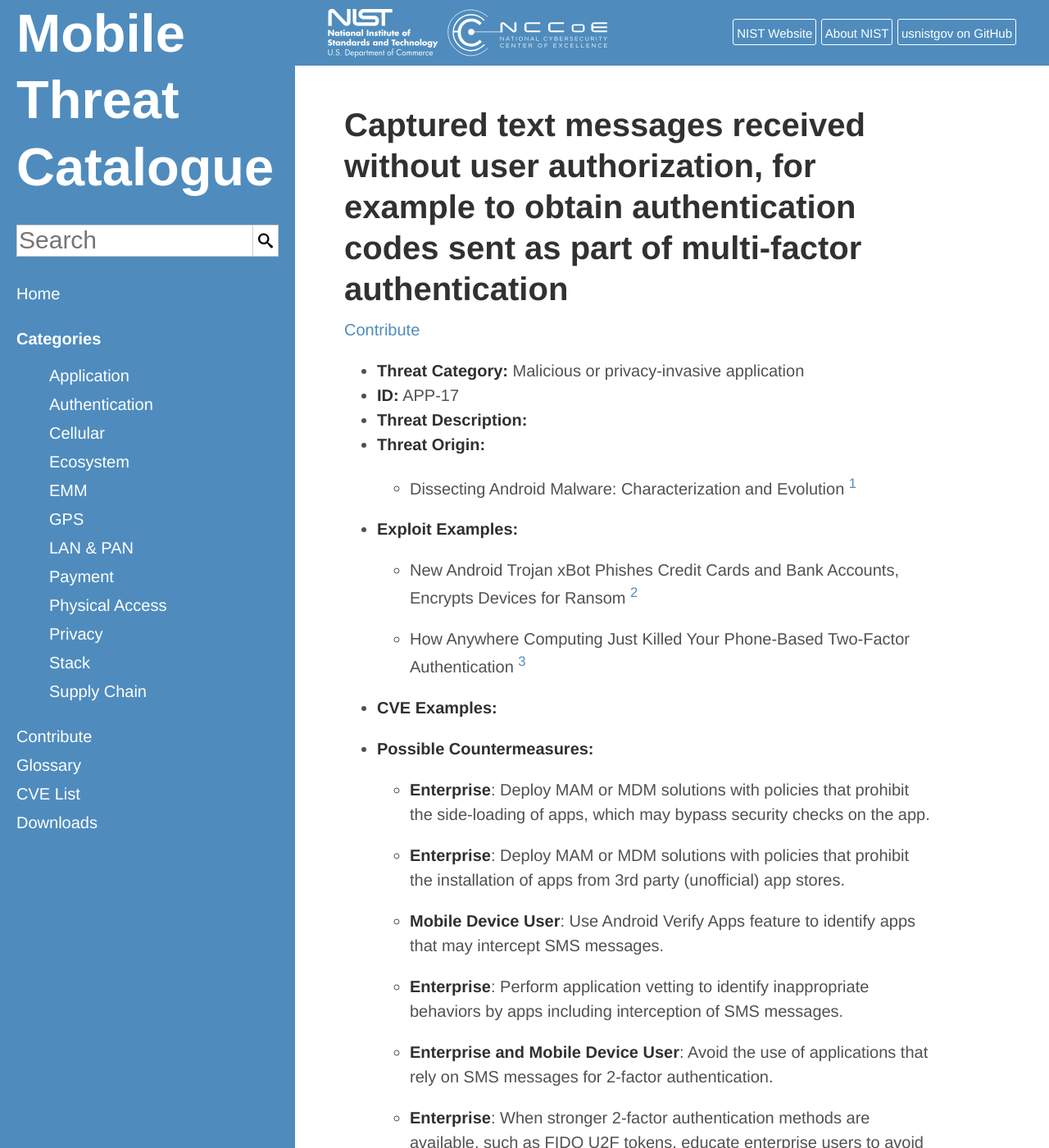
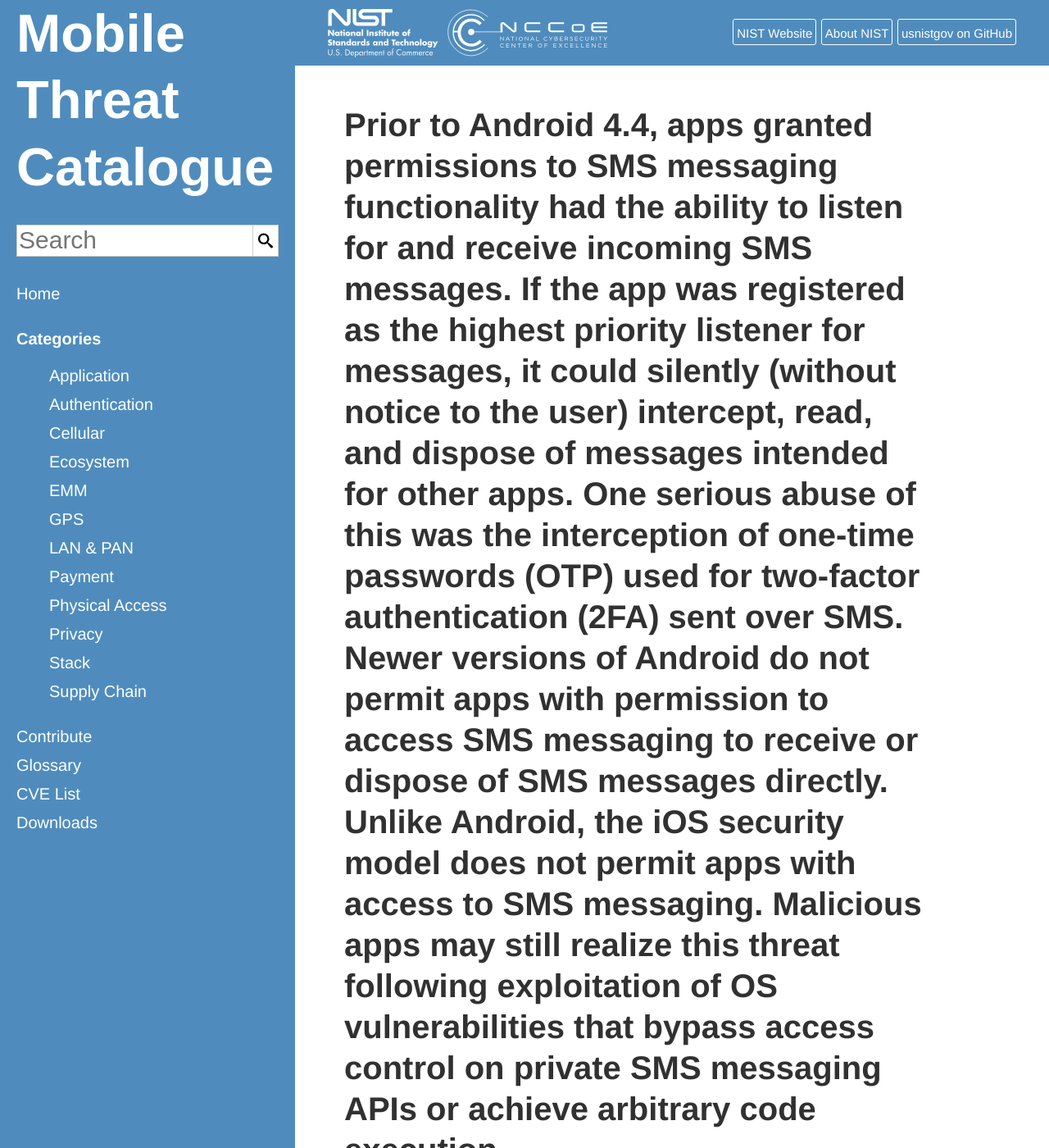
Before and after one commit to usnistgov/mobile-threat-catalogue, a Jekyll site: the page built from _application-threats/APP-17.md, in a window 1280 px wide and 1400 px high. Shown: the whole window at 82% size. Built offline with Jekyll 4.4.1, drawn with Linux system fonts in a browser that asks for light colours.

Commit message:
#238 update title and description

```diff
--- a/_application-threats/APP-17.md
+++ b/_application-threats/APP-17.md
@@ -2,7 +2,8 @@
     layout: threat
     ThreatCategory: "Malicious or privacy-invasive application"
     ID: APP-17
-    Threat: "Captured text messages received without user authorization, for example to obtain authentication codes sent as part of multi-factor authentication"
+    Threat: "App silently intercepts SMS messages"
+    Threat: "Prior to Android 4.4, apps granted permissions to SMS messaging functionality had the ability to listen for and receive incoming SMS messages. If the app was registered as the highest priority listener for messages, it could silently (without notice to the user) intercept, read, and dispose of messages intended for other apps. One serious abuse of this was the interception of one-time passwords (OTP) used for two-factor authentication (2FA) sent over SMS. Newer versions of Android do not permit apps with permission to access SMS messaging to receive or dispose of SMS messages directly. Unlike Android, the iOS security model does not permit apps with access to SMS messaging. Malicious apps may still realize this threat following exploitation of OS vulnerabilities that bypass access control on private SMS messaging APIs or achieve arbitrary code execution."
     ThreatOrigin: "Dissecting Android Malware: Characterization and Evolution [^85]"
     ExploitExample:
         - "New Android Trojan xBot Phishes Credit Cards and Bank Accounts, Encrypts Devices for Ransom [^96]"
```
